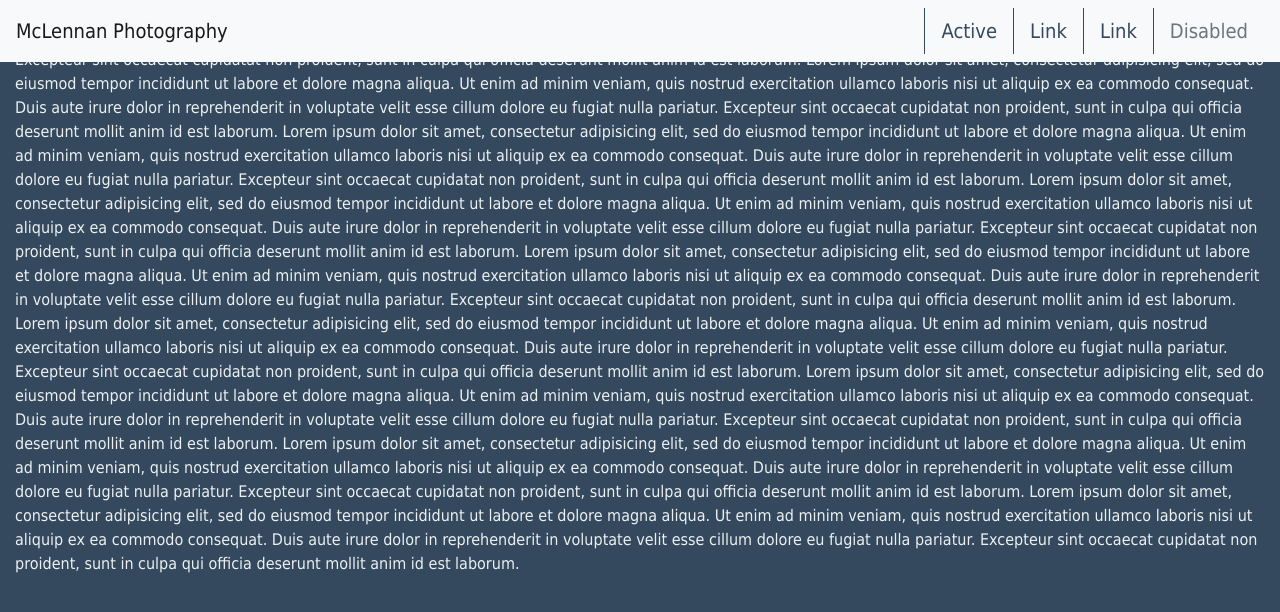
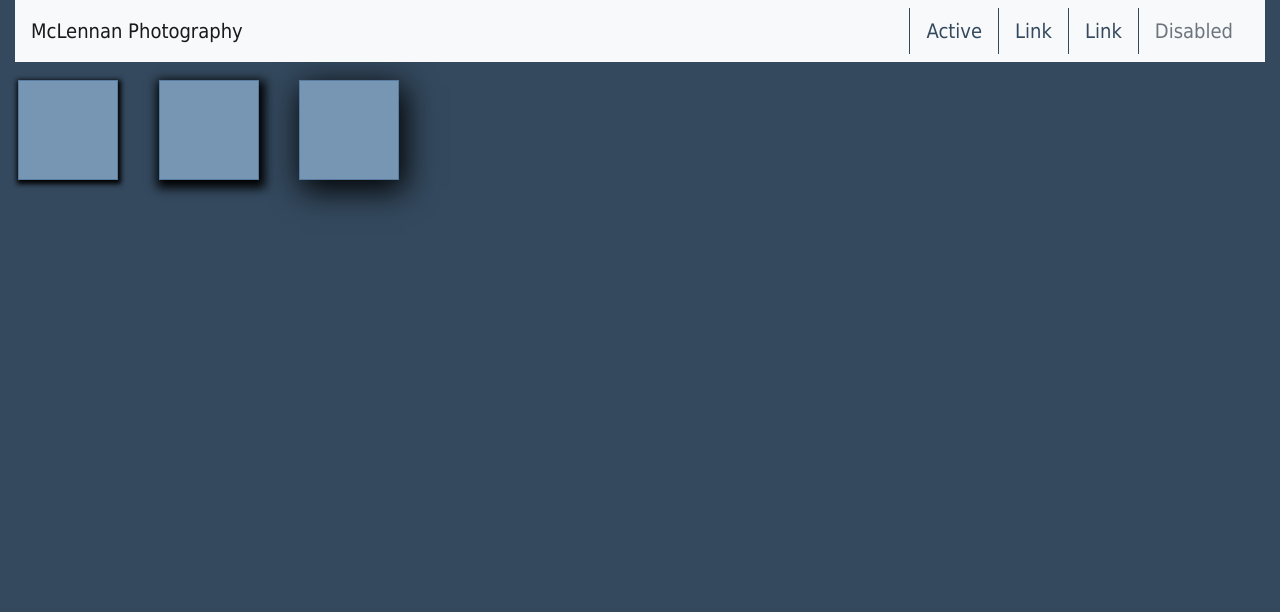
Before and after one commit to colemclennan/mtm6330-week-5, a website: page index.html in a window 1280 px wide. Drawn offline with nearby package versions, Linux system fonts and the light colour scheme.

Commit message:
mixin, extend and scss

```diff
--- a/index.html
+++ b/index.html
@@ -8,7 +8,7 @@
   </head>
   <body>
     <div class="container-fluid">
-      <nav class="navbar fixed-top navbar-light bg-light">
+      <nav class="navbar navbar-light bg-light">
   <a class="navbar-brand" href="#">McLennan Photography</a>
       <ul class="nav justify-content-end">
       <li class="nav-item">
@@ -25,17 +25,10 @@
       </li>
     </ul>
   </nav>
-  Lorem ipsum dolor sit amet, consectetur adipisicing elit, sed do eiusmod tempor incididunt ut labore et dolore magna aliqua. Ut enim ad minim veniam, quis nostrud exercitation ullamco laboris nisi ut aliquip ex ea commodo consequat. Duis aute irure dolor in reprehenderit in voluptate velit esse cillum dolore eu fugiat nulla pariatur. Excepteur sint occaecat cupidatat non proident, sunt in culpa qui officia deserunt mollit anim id est laborum.
-  Lorem ipsum dolor sit amet, consectetur adipisicing elit, sed do eiusmod tempor incididunt ut labore et dolore magna aliqua. Ut enim ad minim veniam, quis nostrud exercitation ullamco laboris nisi ut aliquip ex ea commodo consequat. Duis aute irure dolor in reprehenderit in voluptate velit esse cillum dolore eu fugiat nulla pariatur. Excepteur sint occaecat cupidatat non proident, sunt in culpa qui officia deserunt mollit anim id est laborum.
-  Lorem ipsum dolor sit amet, consectetur adipisicing elit, sed do eiusmod tempor incididunt ut labore et dolore magna aliqua. Ut enim ad minim veniam, quis nostrud exercitation ullamco laboris nisi ut aliquip ex ea commodo consequat. Duis aute irure dolor in reprehenderit in voluptate velit esse cillum dolore eu fugiat nulla pariatur. Excepteur sint occaecat cupidatat non proident, sunt in culpa qui officia deserunt mollit anim id est laborum.
-  Lorem ipsum dolor sit amet, consectetur adipisicing elit, sed do eiusmod tempor incididunt ut labore et dolore magna aliqua. Ut enim ad minim veniam, quis nostrud exercitation ullamco laboris nisi ut aliquip ex ea commodo consequat. Duis aute irure dolor in reprehenderit in voluptate velit esse cillum dolore eu fugiat nulla pariatur. Excepteur sint occaecat cupidatat non proident, sunt in culpa qui officia deserunt mollit anim id est laborum.
-  Lorem ipsum dolor sit amet, consectetur adipisicing elit, sed do eiusmod tempor incididunt ut labore et dolore magna aliqua. Ut enim ad minim veniam, quis nostrud exercitation ullamco laboris nisi ut aliquip ex ea commodo consequat. Duis aute irure dolor in reprehenderit in voluptate velit esse cillum dolore eu fugiat nulla pariatur. Excepteur sint occaecat cupidatat non proident, sunt in culpa qui officia deserunt mollit anim id est laborum.
-  Lorem ipsum dolor sit amet, consectetur adipisicing elit, sed do eiusmod tempor incididunt ut labore et dolore magna aliqua. Ut enim ad minim veniam, quis nostrud exercitation ullamco laboris nisi ut aliquip ex ea commodo consequat. Duis aute irure dolor in reprehenderit in voluptate velit esse cillum dolore eu fugiat nulla pariatur. Excepteur sint occaecat cupidatat non proident, sunt in culpa qui officia deserunt mollit anim id est laborum.
-  Lorem ipsum dolor sit amet, consectetur adipisicing elit, sed do eiusmod tempor incididunt ut labore et dolore magna aliqua. Ut enim ad minim veniam, quis nostrud exercitation ullamco laboris nisi ut aliquip ex ea commodo consequat. Duis aute irure dolor in reprehenderit in voluptate velit esse cillum dolore eu fugiat nulla pariatur. Excepteur sint occaecat cupidatat non proident, sunt in culpa qui officia deserunt mollit anim id est laborum.
-  Lorem ipsum dolor sit amet, consectetur adipisicing elit, sed do eiusmod tempor incididunt ut labore et dolore magna aliqua. Ut enim ad minim veniam, quis nostrud exercitation ullamco laboris nisi ut aliquip ex ea commodo consequat. Duis aute irure dolor in reprehenderit in voluptate velit esse cillum dolore eu fugiat nulla pariatur. Excepteur sint occaecat cupidatat non proident, sunt in culpa qui officia deserunt mollit anim id est laborum.
-  Lorem ipsum dolor sit amet, consectetur adipisicing elit, sed do eiusmod tempor incididunt ut labore et dolore magna aliqua. Ut enim ad minim veniam, quis nostrud exercitation ullamco laboris nisi ut aliquip ex ea commodo consequat. Duis aute irure dolor in reprehenderit in voluptate velit esse cillum dolore eu fugiat nulla pariatur. Excepteur sint occaecat cupidatat non proident, sunt in culpa qui officia deserunt mollit anim id est laborum.
-
 </div>
+<div class="shape1"></div>
+<div class="shape2"></div>
+<div class="shape3"></div>
 
     <script src="https://code.jquery.com/jquery-3.3.1.slim.min.js" integrity="sha384-q8i/X+965DzO0rT7abK41JStQIAqVgRVzpbzo5smXKp4YfRvH+8abtTE1Pi6jizo" crossorigin="anonymous"></script>
     <script src="https://cdnjs.cloudflare.com/ajax/libs/popper.js/1.14.7/umd/popper.min.js" integrity="sha384-UO2eT0CpHqdSJQ6hJty5KVphtPhzWj9WO1clHTMGa3JDZwrnQq4sF86dIHNDz0W1" crossorigin="anonymous"></script>
--- a/scss/main.scss
+++ b/scss/main.scss
@@ -1,4 +1,15 @@
 @import "variables";
+
+@mixin liftUp($height:high){
+@if $height == high{
+    box-shadow: 1px 2px 5px 2px black;
+  } @else if $height == higher{
+    box-shadow: 2px 4px 10px 4px black;
+  } @else if $height == highest{
+    box-shadow: 4px 8px 30px 2px black;
+  }
+}
+
 body{
   font-family: $fonts-text;
   background-color: $asphalt;
@@ -28,3 +39,24 @@
     }
   }
 }
+.shape {
+  display: inline-block;
+  width: 100px;
+  height: 100px;
+  margin: $text-font-size;
+  background-color: lighten($asphalt, 30%);
+  border: 1px solid lighten($asphalt, 20%);
+}
+
+.shape1{
+  @extend .shape;
+  @include liftUp(high);
+}
+.shape2{
+  @extend .shape;
+  @include liftUp(higher);
+}
+.shape3{
+  @extend .shape;
+  @include liftUp(highest);
+}
```
Also changed, not shown: css/main.css, css/min/main.css, 1 other file.
